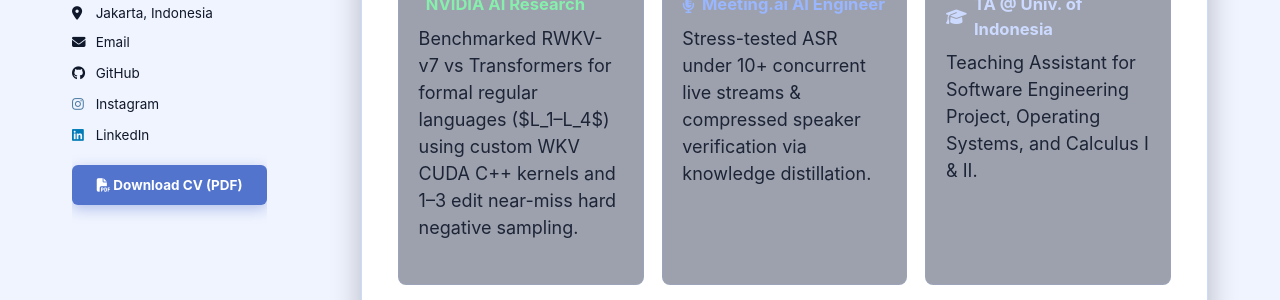
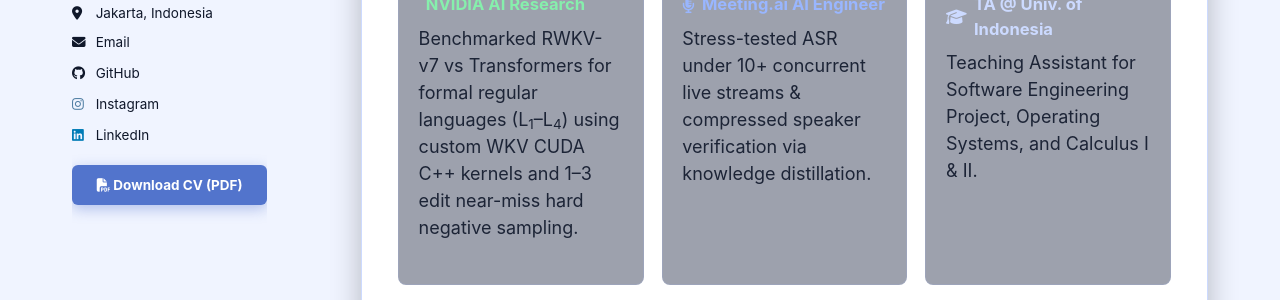
Before and after one commit to KronosDP/KronosDP.github.io, a Jekyll site: the page built from _pages/about.md, in a window 1280 px wide and 900 px high. Shown: the part 417-717 px from the top of the window. Built offline with Jekyll 4.4.1, drawn with Linux system fonts in a browser that asks for light colours; a script bundle is joined from its source files by our own code; library files that are not in the unit come from our copies.

Commit message:
Render formal language math notation as clean HTML subscripts L1-L4

```diff
--- a/_pages/about.md
+++ b/_pages/about.md
@@ -154,7 +154,7 @@
   <div class="hero-highlights">
     <div class="highlight-card" style="border-top: 2px solid #86efac;">
       <div class="highlight-title" style="color: #86efac;"><i class="fab fa-nvidia"></i> NVIDIA AI Research</div>
-      <p class="highlight-desc">Benchmarked RWKV-v7 vs Transformers for formal regular languages ($L_1&ndash;L_4$) using custom WKV CUDA C++ kernels and 1&ndash;3 edit near-miss hard negative sampling.</p>
+      <p class="highlight-desc">Benchmarked RWKV-v7 vs Transformers for formal regular languages (L<sub>1</sub>&ndash;L<sub>4</sub>) using custom WKV CUDA C++ kernels and 1&ndash;3 edit near-miss hard negative sampling.</p>
     </div>
     <div class="highlight-card" style="border-top: 2px solid #99B6FF;">
       <div class="highlight-title" style="color: #99B6FF;"><i class="fas fa-microphone-alt"></i> Meeting.ai AI Engineer</div>
--- a/_pages/portfolio.html
+++ b/_pages/portfolio.html
@@ -278,7 +278,7 @@
     </div>
 
     <p class="featured-desc">
-      Evaluated non-Transformer recurrent sequence model architectures (<strong>RWKV-v4 & RWKV-v7</strong>) against standard <strong>Transformers</strong>, <strong>LSTMs</strong>, and <strong>GRUs</strong> for formal regular language expressivity. Designed synthetic language datasets (<strong>$L_1$ Alternating Patterns</strong>, <strong>$L_2$ Parity Counting</strong>, <strong>$L_3$ Substring Matching</strong>, <strong>$L_4$ Language Unions</strong>) paired with 1&ndash;3 edit-distance near-miss hard negative perturbations to stress-test model decision boundaries. Implemented a custom <strong>PyTorch CUDA C++ WKV Operator</strong> (<code>wkv_kernel.cu</code>) for accelerated state transitions.
+      Evaluated non-Transformer recurrent sequence model architectures (<strong>RWKV-v4 & RWKV-v7</strong>) against standard <strong>Transformers</strong>, <strong>LSTMs</strong>, and <strong>GRUs</strong> for formal regular language expressivity. Designed synthetic language datasets (<strong>L<sub>1</sub> Alternating Patterns</strong>, <strong>L<sub>2</sub> Parity Counting</strong>, <strong>L<sub>3</sub> Substring Matching</strong>, <strong>L<sub>4</sub> Language Unions</strong>) paired with 1&ndash;3 edit-distance near-miss hard negative perturbations to stress-test model decision boundaries. Implemented a custom <strong>PyTorch CUDA C++ WKV Operator</strong> (<code>wkv_kernel.cu</code>) for accelerated state transitions.
     </p>
 
     <div class="metric-box-container">
```
